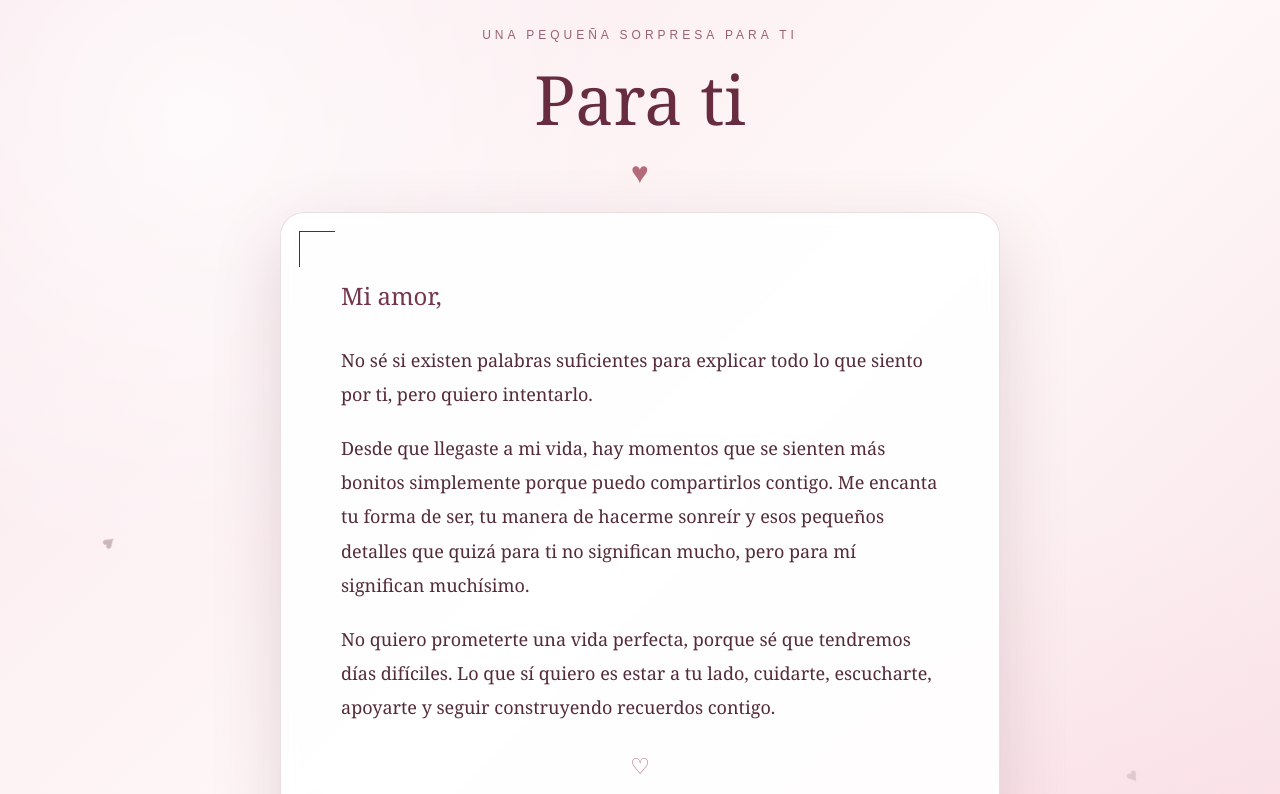
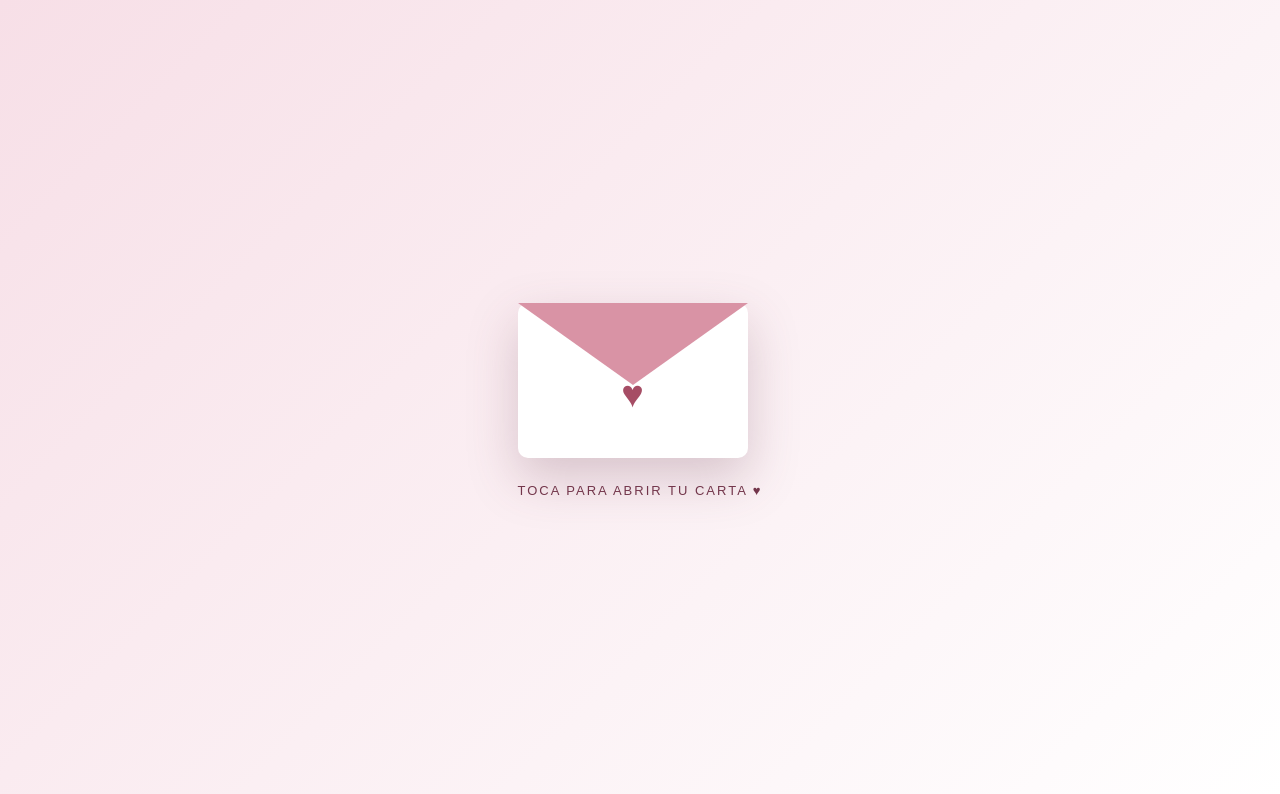
Before and after one commit to Dany090821/Mi-Dany-de-Dany-, a plain HTML site: page index.html in a window 1280 px wide. Shown: the top 794 px of the page. Drawn offline with Linux system fonts and the light colour scheme.

Commit message:
Revamp HTML layout and styling for card presentation
Refactor HTML structure and enhance styles for improved aesthetics and functionality.

```diff
--- a/index.html
+++ b/index.html
@@ -2,60 +2,88 @@
 <html lang="es">
 <head>
 <meta charset="UTF-8">
-<meta name="viewport" content="width=device-width, initial-scale=1.0">
-<title>Una carta para ti ❤️</title>
-<meta name="theme-color" content="#6b3044">
+<meta name="viewport" content="width=device-width,initial-scale=1">
+<title>Para ti ❤️</title>
 <style>
 *{box-sizing:border-box}
-html,body{margin:0;min-height:100%;font-family:Georgia,"Times New Roman",serif}
-body{background:radial-gradient(circle at 15% 10%,rgba(255,255,255,.7),transparent 30%),radial-gradient(circle at 85% 90%,rgba(255,210,220,.4),transparent 35%),linear-gradient(135deg,#f9e8ed,#fff8f8 48%,#f5dce3);color:#542b39;display:flex;justify-content:center;align-items:center;padding:28px 16px;overflow-x:hidden}
-.petals{position:fixed;inset:0;pointer-events:none;overflow:hidden}
-.petal{position:absolute;top:-30px;font-size:20px;opacity:.65;animation:fall linear infinite}
-@keyframes fall{to{transform:translateY(110vh) rotate(360deg);opacity:.1}}
-.wrap{width:min(720px,100%);position:relative;z-index:2}
-.intro{text-align:center;margin-bottom:20px}
-.tiny{letter-spacing:4px;text-transform:uppercase;font:12px Arial,sans-serif;color:#9b6271}
-h1{font-size:clamp(38px,9vw,68px);font-weight:normal;margin:10px 0 6px;color:#672c40}
-.heart{font-size:30px;color:#b66b7b}
-.card{background:rgba(255,255,255,.9);backdrop-filter:blur(8px);border:1px solid rgba(145,74,94,.18);border-radius:24px;padding:clamp(28px,7vw,60px);box-shadow:0 24px 70px rgba(90,38,55,.16);position:relative}
-.card:before,.card:after{content:"";position:absolute;width:35px;height:35px;border-color:#d7a1ad}
-.card:before{left:18px;top:18px;border-left:1px solid;border-top:1px solid}
-.card:after{right:18px;bottom:18px;border-right:1px solid;border-bottom:1px solid}
-.salute{font-size:24px;margin:0 0 24px;color:#74364b}
-p{font-size:18px;line-height:1.9;margin:0 0 20px}
-.divider{text-align:center;color:#b46c7b;font-size:22px;margin:26px 0}
-.signature{text-align:right;margin-top:30px;font-style:italic;font-size:21px}
-.footer{text-align:center;margin-top:18px;font:12px Arial,sans-serif;letter-spacing:1px;color:#9b6271}
+body{margin:0;min-height:100vh;background:linear-gradient(135deg,#f7dfe7,#fff,#efd0da);font-family:Georgia,serif;color:#5b3040;display:flex;justify-content:center;align-items:center;overflow:hidden}
+#inicio{position:fixed;inset:0;background:linear-gradient(135deg,#f7dfe7,#fff);z-index:5;display:flex;align-items:center;justify-content:center;text-align:center;transition:1s}
+#inicio.oculto{opacity:0;visibility:hidden}
+.sobre{width:230px;height:155px;background:white;border-radius:10px;box-shadow:0 20px 50px #70405240;position:relative;animation:flotar 2.5s infinite}
+.sobre:before{content:"";position:absolute;left:0;top:0;border-left:115px solid transparent;border-right:115px solid transparent;border-top:82px solid #d993a5}
+.sobre:after{content:"♥";position:absolute;left:50%;top:58%;transform:translate(-50%,-50%);font-size:38px;color:#a64d65}
+.texto{margin-top:25px;font:13px Arial;letter-spacing:2px;color:#74364b}
+@keyframes flotar{50%{transform:translateY(-12px)}}
+.contenedor{width:min(700px,92%);text-align:center}
+.titulo{letter-spacing:4px;font:11px Arial;color:#a06273;text-transform:uppercase}
+h1{font-size:clamp(45px,10vw,70px);font-weight:normal;margin:10px;color:#682e42}
+.corazon{font-size:32px;animation:pulso 1.5s infinite}
+@keyframes pulso{50%{transform:scale(1.25)}}
+.carta{background:#fffffff0;padding:45px 35px;border-radius:25px;box-shadow:0 20px 60px #6d354520;animation:entrar 1.3s .5s both}
+@keyframes entrar{from{opacity:0;transform:translateY(35px) scale(.96)}to{opacity:1;transform:none}}
+p{font-size:18px;line-height:1.9;margin:18px 0}
+.aparecer{animation:aparecer 1s both}
+.a1{animation-delay:1s}.a2{animation-delay:1.8s}.a3{animation-delay:2.6s}.a4{animation-delay:3.4s}
+@keyframes aparecer{from{opacity:0;transform:translateY(15px)}to{opacity:1;transform:none}}
+.firma{text-align:right;font-style:italic;font-size:21px}
+.corazones{position:fixed;inset:0;pointer-events:none}
+.corazones span{position:absolute;top:-30px;animation:caer 10s linear infinite;opacity:.6}
+@keyframes caer{to{transform:translateY(110vh) rotate(360deg);opacity:0}}
 </style>
 </head>
 <body>
-<div class="petals">
-<span class="petal" style="left:8%;animation-duration:11s;animation-delay:-2s">♥</span>
-<span class="petal" style="left:24%;animation-duration:14s;animation-delay:-8s">♡</span>
-<span class="petal" style="left:47%;animation-duration:12s;animation-delay:-5s">♥</span>
-<span class="petal" style="left:69%;animation-duration:15s;animation-delay:-10s">♡</span>
-<span class="petal" style="left:88%;animation-duration:10s;animation-delay:-4s">♥</span>
+
+<div id="inicio" onclick="abrir()">
+<div>
+<div class="sobre"></div>
+<div class="texto">TOCA PARA ABRIR TU CARTA ♥</div>
+</div>
 </div>
 
-<main class="wrap">
-<header class="intro">
-<div class="tiny">Una pequeña sorpresa para ti</div>
+<div class="corazones">
+<span style="left:10%;animation-delay:0s">♥</span>
+<span style="left:30%;animation-delay:3s">♡</span>
+<span style="left:55%;animation-delay:1s">♥</span>
+<span style="left:75%;animation-delay:5s">♡</span>
+<span style="left:90%;animation-delay:2s">♥</span>
+</div>
+
+<div class="contenedor">
+<div class="titulo">Una pequeña sorpresa para ti</div>
 <h1>Para ti</h1>
-<div class="heart">♥</div>
-</header>
+<div class="corazon">♥</div>
 
-<section class="card">
-<p class="salute">Mi amor,</p>
-<p>No sé si existen palabras suficientes para explicar todo lo que siento por ti, pero quiero intentarlo.</p>
-<p>Desde que llegaste a mi vida, hay momentos que se sienten más bonitos simplemente porque puedo compartirlos contigo. Me encanta tu forma de ser, tu manera de hacerme sonreír y esos pequeños detalles que quizá para ti no significan mucho, pero para mí significan muchísimo.</p>
-<p>No quiero prometerte una vida perfecta, porque sé que tendremos días difíciles. Lo que sí quiero es estar a tu lado, cuidarte, escucharte, apoyarte y seguir construyendo recuerdos contigo.</p>
-<div class="divider">♡</div>
-<p>Gracias por existir, por dejarme conocerte y por ocupar un lugar tan especial en mi corazón.</p>
-<p>Te quiero muchísimo. ❤️</p>
-<p class="signature">Con todo mi amor,<br><strong>Dany</strong></p>
-</section>
+<div class="carta">
+<p class="aparecer a1">Mi amor,</p>
 
-<div class="footer">HECHO CON AMOR · PARA UNA PERSONA ESPECIAL</div>
-</main>
+<p class="aparecer a2">
+No sé si existen palabras suficientes para explicar todo lo que siento por ti, pero quiero intentarlo.
+</p>
+
+<p class="aparecer a3">
+Desde que llegaste a mi vida, hay momentos que se sienten más bonitos simplemente porque puedo compartirlos contigo. Me encanta tu forma de ser, tu manera de hacerme sonreír y esos pequeños detalles que quizá para ti no significan mucho, pero para mí significan muchísimo.
+</p>
+
+<p class="aparecer a3">
+No quiero prometerte una vida perfecta, porque sé que tendremos días difíciles. Lo que sí quiero es estar a tu lado, cuidarte, escucharte, apoyarte y seguir construyendo recuerdos contigo.
+</p>
+
+<p class="aparecer a4">Gracias por existir y por ocupar un lugar tan especial en mi corazón.</p>
+
+<p class="aparecer a4">Te quiero muchísimo. ❤️</p>
+
+<p class="firma aparecer a4">
+Con todo mi amor,<br>
+<strong>Dany</strong>
+</p>
+</div>
+</div>
+
+<script>
+function abrir(){
+document.getElementById("inicio").classList.add("oculto");
+}
+</script>
+
 </body>
 </html>
```
